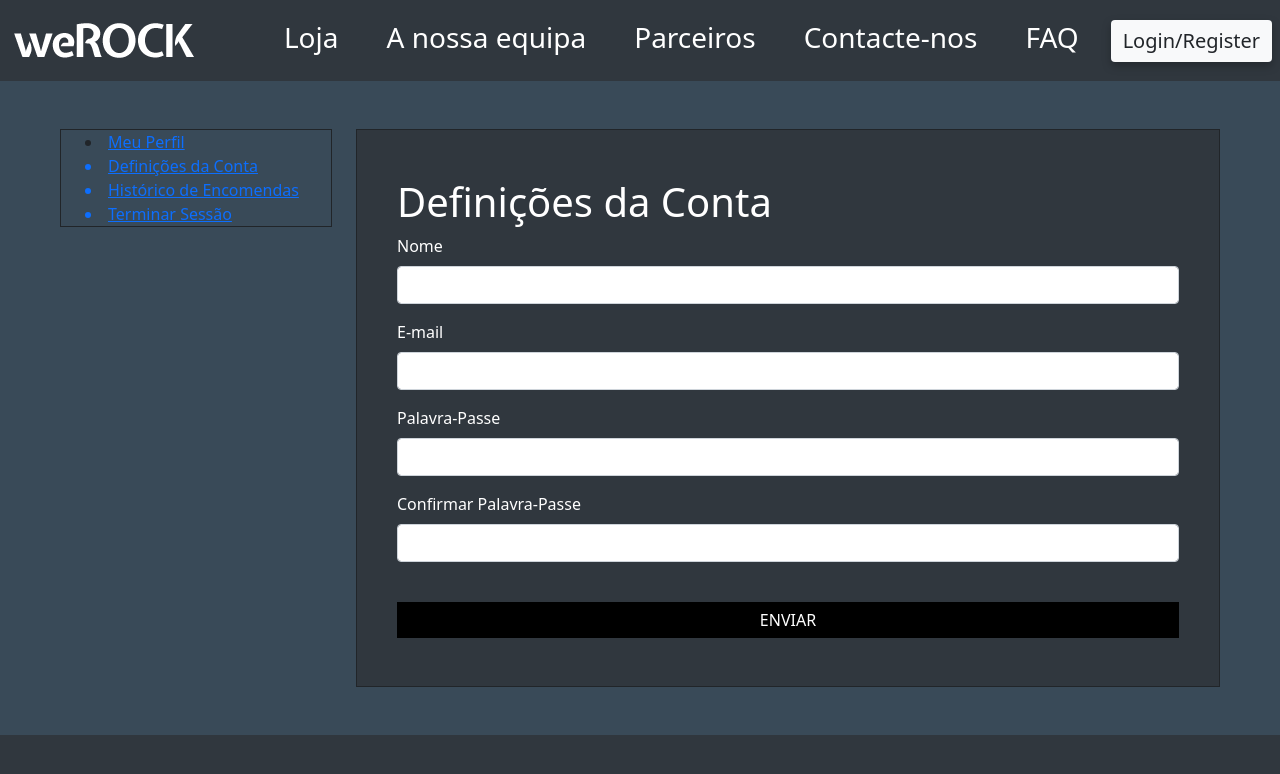
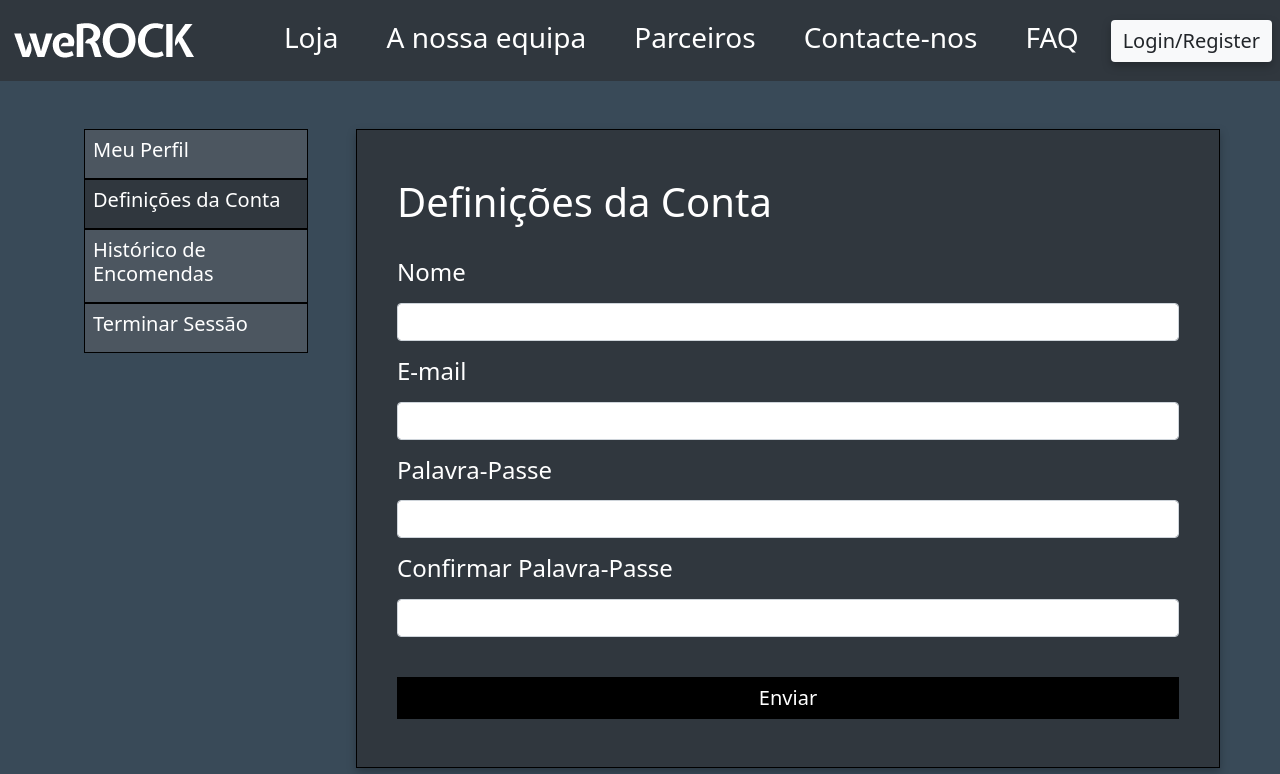
Before and after one commit to UPSxACE/quarrymanager-reactfrontend, a React (Create React App) app: page /perfil/definicoes in a window 1280 px wide. Shown: the top 774 px of the page. Built offline with nearby package versions, Linux system fonts and the light colour scheme.

Commit message:
finalizei a pagina definicoes da conta

```diff
--- a/src/website/components/buttons.js
+++ b/src/website/components/buttons.js
@@ -52,6 +52,7 @@ const ButtonSubmit = styled(ButtonSubmitBase)`
   color: ${(props) => (props.black ? "white" : "black")};
   border: 0;
   border-radius: 0;
+  font-size: 20px;
 
   &:active {
     color: #fff;
--- a/src/website/components/coloredComponents.js
+++ b/src/website/components/coloredComponents.js
@@ -16,6 +16,13 @@ const ColoredContainer = styled(Container)`
         return "#394a58";
     }
   }};
+
+  &.dropShadow25 {
+    filter: drop-shadow(0 4px 4px rgba(0, 0, 0, 25%));
+  }
+  &.borderBlack {
+    border: 1px solid black;
+  }
 `;
 
 const ColoredRow = styled(Row)`
@@ -23,10 +30,21 @@ const ColoredRow = styled(Row)`
     switch (props.variant) {
       case 1:
         return "#394a58";
+      case 2:
+        return "#30373E";
+      case 3:
+        return "#5e666d";
       default:
         return "#394a58";
     }
   }};
+
+  &.dropShadow25 {
+    filter: drop-shadow(0 4px 4px rgba(0, 0, 0, 25%));
+  }
+  &.borderBlack {
+    border: 1px solid black;
+  }
 `;
 
 const ColoredCol = styled(Col)`
@@ -34,8 +52,19 @@ const ColoredCol = styled(Col)`
     switch (props.variant) {
       case 1:
         return "#394a58";
+      case 2:
+        return "#30373E";
+      case 3:
+        return "#5e666d";
       default:
         return "#394a58";
     }
   }};
+
+  &.dropShadow25 {
+    filter: drop-shadow(0 4px 4px rgba(0, 0, 0, 25%));
+  }
+  &.borderBlack {
+    border: 1px solid black;
+  }
 `;
--- a/src/website/pages/perfil/definicoesPerfil.js
+++ b/src/website/pages/perfil/definicoesPerfil.js
@@ -2,7 +2,7 @@ import React, { useState } from "react";
 import styled from "styled-components";
 import { ColoredContainer } from "../../components/coloredComponents";
 import { Col, Container, Form, Row } from "react-bootstrap";
-import { H1 } from "../../components/text";
+import { DisplayH1, H1, H3, H5 } from "../../components/text";
 import { Button } from "bootstrap";
 import { ButtonSubmit } from "../../components/buttons";
 
@@ -13,53 +13,52 @@ function DefinicoesPerfil() {
     <ColoredContainer variant={1} fluid>
       <Row className="p-5">
         <Col xs={3}>
-          <Container fluid className="block-example border border-dark">
-            <Row>
-              <Col xs={12}>
-                <li>
-                  <a href="#">Meu Perfil</a>
-                </li>
-              </Col>
-            </Row>
-            <Row>
-              <Col xs={12}>
-                <a href="#">
-                  <li>Definições da Conta</li>
-                </a>
-              </Col>
-            </Row>
-            <Row>
-              <Col xs={12}>
-                <a href="#">
-                  <li>Histórico de Encomendas</li>
-                </a>
-              </Col>
-            </Row>
-            <Row>
-              <Col xs={12}>
-                <a href="#">
-                  <li>Terminar Sessão</li>
-                </a>
-              </Col>
-            </Row>
+          <Container fluid>
+            <ul className="list-unstyled">
+              <StyledLi className="p-2">
+                <WhiteLink href="#">
+                  <H5>Meu Perfil</H5>
+                </WhiteLink>
+              </StyledLi>
+
+              <StyledLiSelect className="p-2">
+                <WhiteLink href="#">
+                  <H5>Definições da Conta</H5>
+                </WhiteLink>
+              </StyledLiSelect>
+
+              <StyledLi className="p-2">
+                <WhiteLink href="#">
+                  <H5>Histórico de Encomendas</H5>
+                </WhiteLink>
+              </StyledLi>
+
+              <StyledLi className="p-2">
+                <WhiteLink href="#">
+                  <H5>Terminar Sessão</H5>
+                </WhiteLink>
+              </StyledLi>
+            </ul>
           </Container>
         </Col>
         <Col xs={9}>
           <ColoredContainer
             variant={2}
             fluid
-            className="block-example border border-dark"
+            className="drop dropShadow25 borderBlack"
           >
             <Form>
               <Row className="pe-3 ps-3">
-                <Col xs={12} className="mt-5 d-flex justify-content-start">
+                <Col xs={12} className="mt-5 mb-4 d-flex justify-content-start">
                   <H1>Definições da Conta</H1>
                 </Col>
               </Row>
               <Row className="pe-3 ps-3">
                 <Col xs={12}>
                   <Form.Group className="mb-3" controlId="formBasicName">
-                    <StyledFormLabel>Nome</StyledFormLabel>
+                    <StyledFormLabel>
+                      <TextH4>Nome</TextH4>
+                    </StyledFormLabel>
                     <Form.Control type="text" />
                   </Form.Group>
                 </Col>
@@ -67,7 +66,9 @@ function DefinicoesPerfil() {
               <Row className="pe-3 ps-3">
                 <Col xs={12}>
                   <Form.Group className="mb-3" controlId="formBasicEmail">
-                    <StyledFormLabel>E-mail</StyledFormLabel>
+                    <StyledFormLabel>
+                      <TextH4>E-mail</TextH4>
+                    </StyledFormLabel>
                     <Form.Control type="email" />
                   </Form.Group>
                 </Col>
@@ -76,15 +77,22 @@ function DefinicoesPerfil() {
                 <Col xs={12}>
                   {" "}
                   <Form.Group className="mb-3" controlId="formBasicPassword">
-                    <StyledFormLabel>Palavra-Passe</StyledFormLabel>
+                    <StyledFormLabel>
+                      <TextH4>Palavra-Passe</TextH4>
+                    </StyledFormLabel>
                     <Form.Control type="password" />
                   </Form.Group>
                 </Col>
               </Row>
               <Row className="pe-3 ps-3">
                 <Col xs={12}>
-                  <Form.Group className="mb-3" controlId="formBasicPassword">
-                    <StyledFormLabel>Confirmar Palavra-Passe</StyledFormLabel>
+                  <Form.Group
+                    className="mb-3"
+                    controlId="formBasicPasswordConfirm"
+                  >
+                    <StyledFormLabel>
+                      <TextH4>Confirmar Palavra-Passe</TextH4>
+                    </StyledFormLabel>
                     <Form.Control type="password" />
                   </Form.Group>
                 </Col>
@@ -93,7 +101,7 @@ function DefinicoesPerfil() {
                 <Col xs={12} className="pb-5 mt-4">
                   <a href="#">
                     <ButtonSubmit black className="w-100">
-                      ENVIAR
+                      Enviar
                     </ButtonSubmit>
                   </a>
                 </Col>
@@ -109,3 +117,27 @@ function DefinicoesPerfil() {
 const StyledFormLabel = styled(Form.Label)`
   color: #fff;
 `;
+
+const StyledLi = styled.li`
+  background-color: #4c5660;
+  color: black;
+  border: 1px solid black;
+`;
+
+const StyledLiSelect = styled.li`
+  background-color: #30373e;
+  color: black;
+  border: 1px solid black;
+`;
+
+const WhiteLink = styled.a`
+  color: white;
+  text-decoration: none;
+  &:hover {
+    color: #f3844f;
+  }
+`;
+
+const TextH4 = styled.h4`
+  font-weight: lighter;
+`;
```
